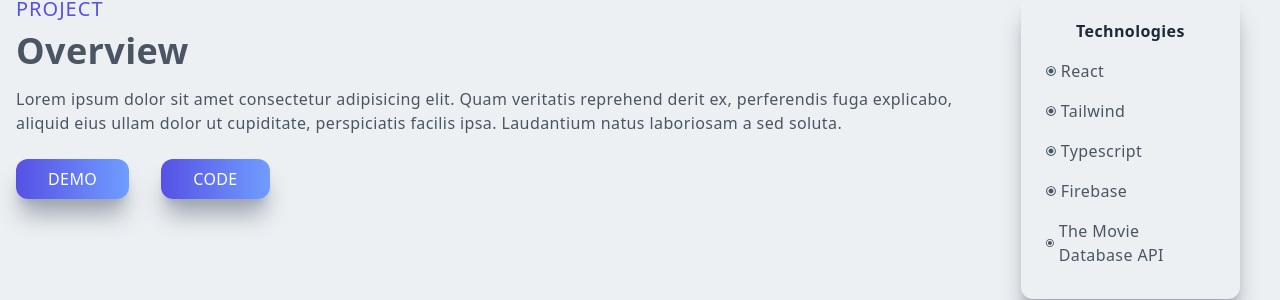
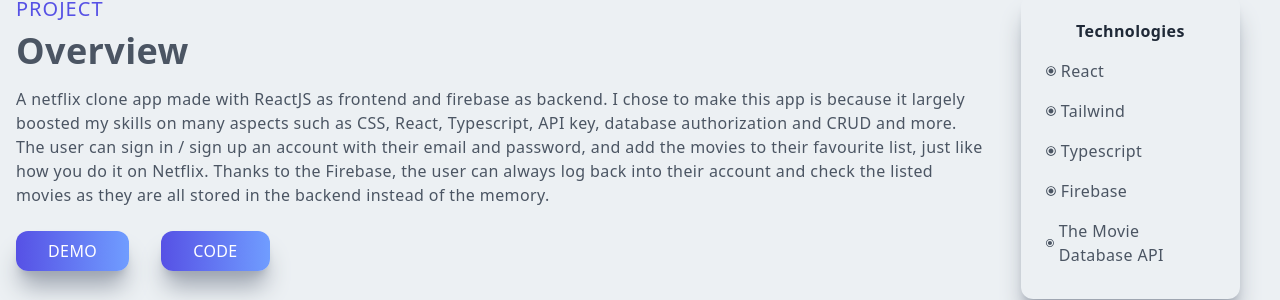
Before and after one commit to Paul-l-sining/Portfolio, a Next.js app: page /netflix in a window 1280 px wide. Shown: the part 357-657 px from the top of the page. Built offline with nearby package versions, Linux system fonts and the light colour scheme.

Commit message:
added netlix description

```diff
--- a/pages/netflix.jsx
+++ b/pages/netflix.jsx
@@ -40,10 +40,10 @@
           </p>
           <h2 className="py-2 text-gray-600">Overview</h2>
           <p className="py-2 text-gray-600">
-            Lorem ipsum dolor sit amet consectetur adipisicing elit. Quam
-            veritatis reprehend derit ex, perferendis fuga explicabo, aliquid
-            eius ullam dolor ut cupiditate, perspiciatis facilis ipsa.
-            Laudantium natus laboriosam a sed soluta.
+            A netflix clone app made with ReactJS as frontend and firebase as backend.
+            I chose to make this app is because it largely boosted my skills on many aspects such as CSS, React, Typescript, API key, database authorization and CRUD and more.
+            The user can sign in / sign up an account with their email and password, and add the movies to their favourite list, just like how you do it on Netflix.
+            Thanks to the Firebase, the user can always log back into their account and check the listed movies as they are all stored in the backend instead of the memory.
           </p>
           <a href="https://netflix-clone-4f0fa.firebaseapp.com" target="_blank">
             <button className="px-8 py-2 mt-4 mr-8 hover:scale-105 duration-300">
```
